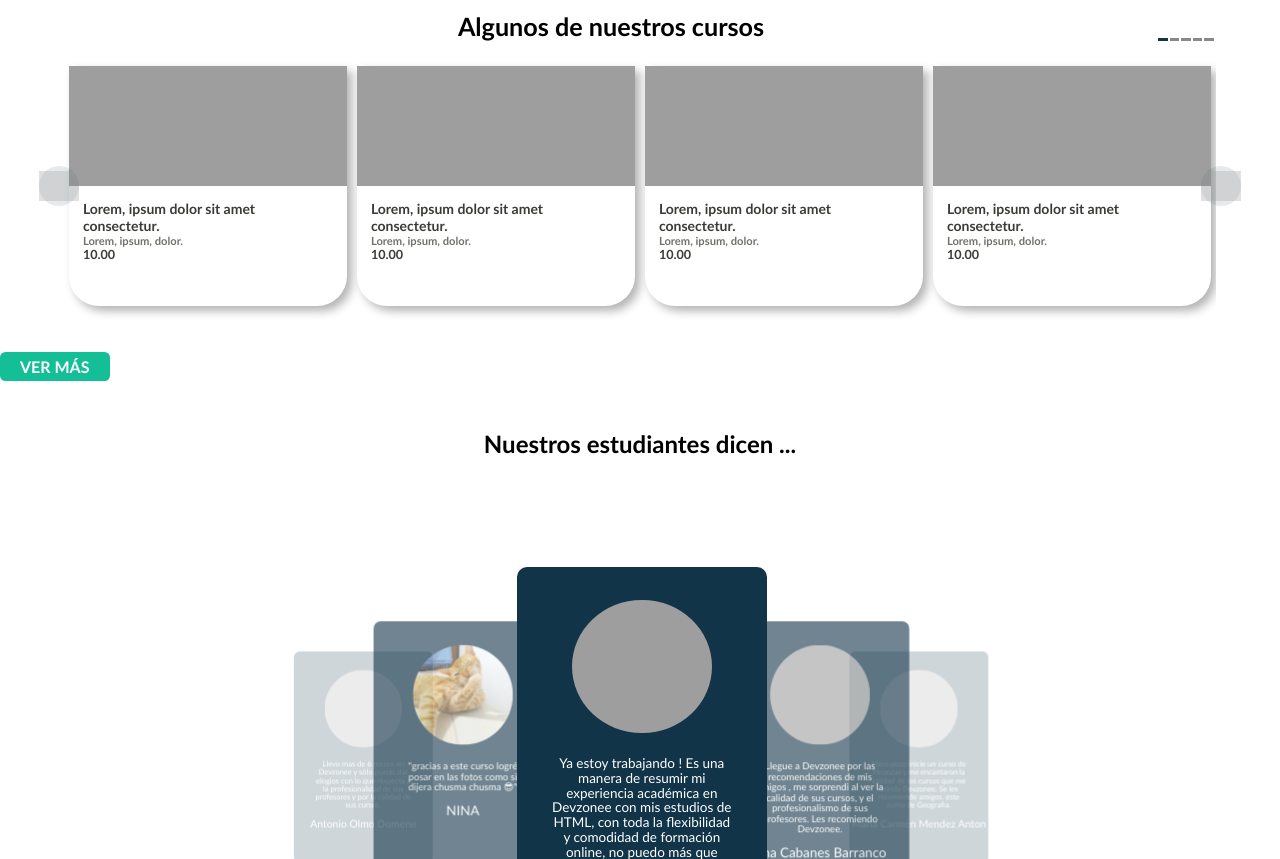
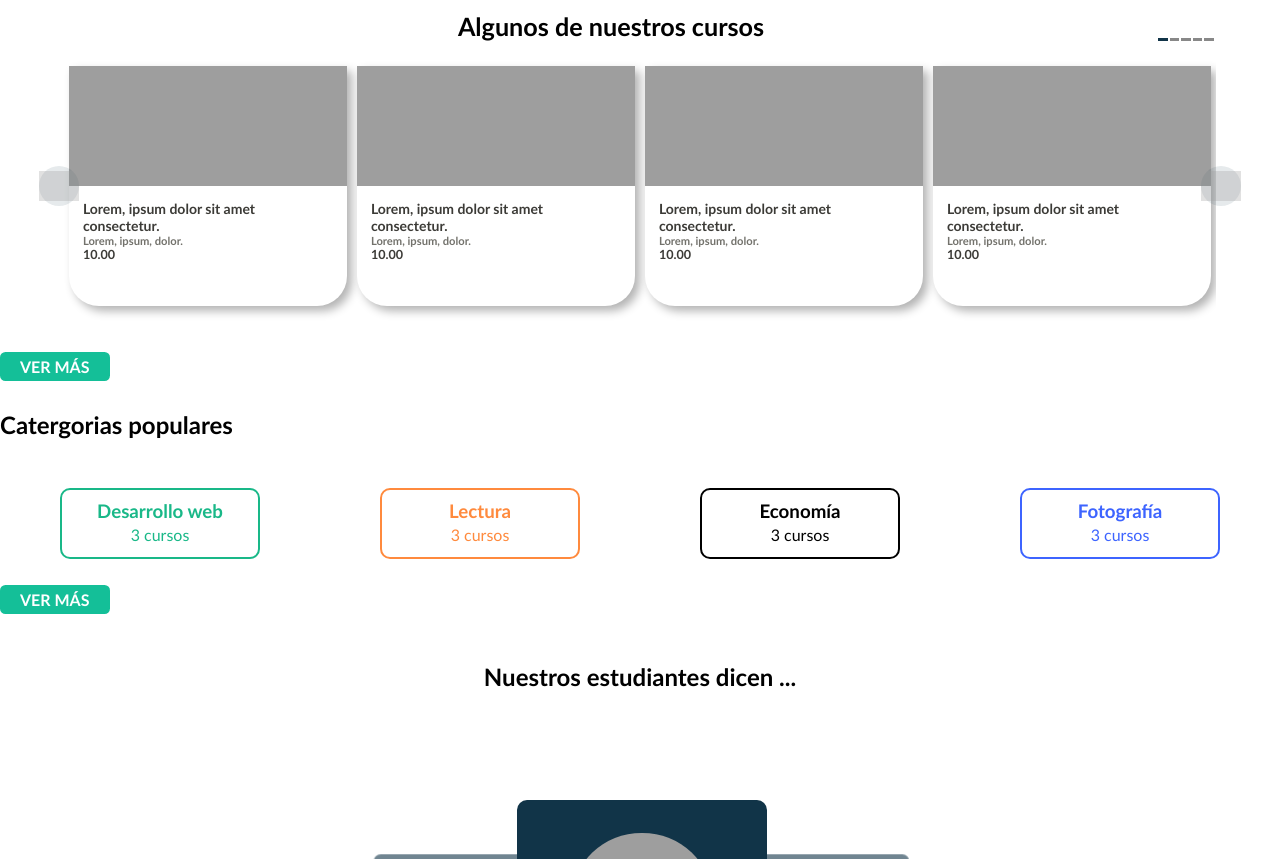
Before and after one commit to NayelhyRC/ProyectoProgra, a PHP site: page / in a window 1280 px wide. Shown: the part 1623-2482 px from the top of the page. Run offline with PHP 8.4, Linux system fonts and the light colour scheme.

Commit message:
Agregado categorías

```diff
--- a/css/estilos.css
+++ b/css/estilos.css
@@ -12,10 +12,10 @@
   --margin-div-img: 1.5rem;
 }
 
-@font-face{
+@font-face {
   font-family: ‘kollektifregular’;
-src: url(‘https://tuweb.co/fuentes/kollektif-webfont.woff2′) format(‘woff2’),
-url(‘https://tuweb.co/fuentes/kollektif-webfont.woff’) format(‘woff’);
+  src: url(‘https://tuweb.co/fuentes/kollektif-webfont.woff2′) format(‘woff2’),
+    url(‘https://tuweb.co/fuentes/kollektif-webfont.woff’) format(‘woff’);
 }
 html {
   scroll-behavior: smooth;
@@ -74,11 +74,18 @@ p {
   line-height: 25px;
 }
 
-.child-container{
+.child-container {
   width: 100%;
   max-width: 1440px;
   box-sizing: border-box;
   margin: auto;
+}
+
+.unselectable {
+  -webkit-user-select: none;
+  -moz-user-select: none;
+  -ms-user-select: none;
+  user-select: none;
 }
 
 #boton-VerMas {
@@ -241,6 +248,69 @@ p {
 
 .img-somos img {
   width: 100%;
+}
+/*CSS DE LAS CATEGORIAS*/
+.categorias {
+  max-width: 1440px;
+  margin: auto;
+}
+.cards-categorias {
+  margin: auto;
+  width: 100%;
+  display: flex;
+  flex-wrap: wrap;
+}
+.categoria {
+  margin: 2% auto;
+  width: 200px;
+  height: auto;
+  box-sizing: border-box;
+  display: flex;
+  flex-direction: column;
+  justify-content: center;
+  text-align: center;
+  padding: 10px;
+  background: inherit;
+  color: #19b888;
+  border: #19b888 solid 2px;
+  border-radius: 10px;
+  transition: all ease 0.3s;
+}
+.categoria:nth-child(2) {
+  border: #ff8a3d solid 2px;
+  color: #ff8a3d;
+}
+.categoria:nth-child(3) {
+  border: #000000 solid 2px;
+  color: #000000;
+}
+.categoria:nth-child(4) {
+  border: #3d64ff solid 2px;
+  color: #3d64ff;
+}
+.categoria:hover {
+  background: #19b888;
+  color: #fff;
+  border: #19b888 solid 2px;
+  transform: scale(1.2);
+}
+.categoria:nth-child(2):hover {
+  background: #ff8a3d;
+  color: #fff;
+  border: #ff8a3d solid 2px;
+  transform: scale(1.2);
+}
+.categoria:nth-child(3):hover {
+  background: #000000;
+  color: #fff;
+  border: #000000 solid 2px;
+  transform: scale(1.2);
+}
+.categoria:nth-child(4):hover {
+  background: #3d64ff;
+  color: #fff;
+  border: #3d64ff solid 2px;
+  transform: scale(1.2);
 }
 
 /*CSS DEL FOOTER*/
--- a/index.html
+++ b/index.html
@@ -101,11 +101,40 @@
 
 		<!-- <section>Algunos de nuestros cursos</section> -->
 		<section id="cursos" class="child-container">
-			<iframe src="Slider/prueba.html" style="border-style: none;width: 100%; height: 350px;"></iframe>
+			<iframe src="Slider/prueba.html" style="border-style: none;width: 100%; height: 350px;" scrolling="no"></iframe>
 			<div id="boton-verMas">
 				<button><a href="cursos.html">Ver más</a></button>
 			</div>
 			<script src="js/carousel.js"></script>
+		</section>
+		<!-- <section>Categorias populares</section> -->
+		<section id="categorias" class="categorias child-container unselectable">
+			<h2>Catergorias populares</h2>
+			<div class="cards-categorias">
+				<a class="categoria">
+					<i class="ico-lifebuoy"></i>
+					<h3 class="title-card">Desarrollo web</h3>
+					<p class="text-card">3 cursos</p>
+				</a>
+				<div class="categoria">
+					<i class="ico-books"></i>
+					<h3 class="title-card">Lectura</h3>
+					<p class="text-card">3 cursos</p>
+				</div>
+				<div class="categoria">
+					<i class="ico-coin-pound"></i>
+					<h3 class="title-card">Economía</h3>
+					<p class="text-card">3 cursos</p>
+				</div>
+				<div class="categoria">
+					<i class="ico-camera"></i>
+					<h3 class="title-card">Fotografía</h3>
+					<p class="text-card">3 cursos</p>
+				</div>
+			</div>
+			<div id="boton-verMas">
+				<button><a href="cursos.html">Ver más</a></button>
+			</div>
 		</section>
 		<!-- <section>Testimonios</section> -->
 		<section id="testimonios">
```
